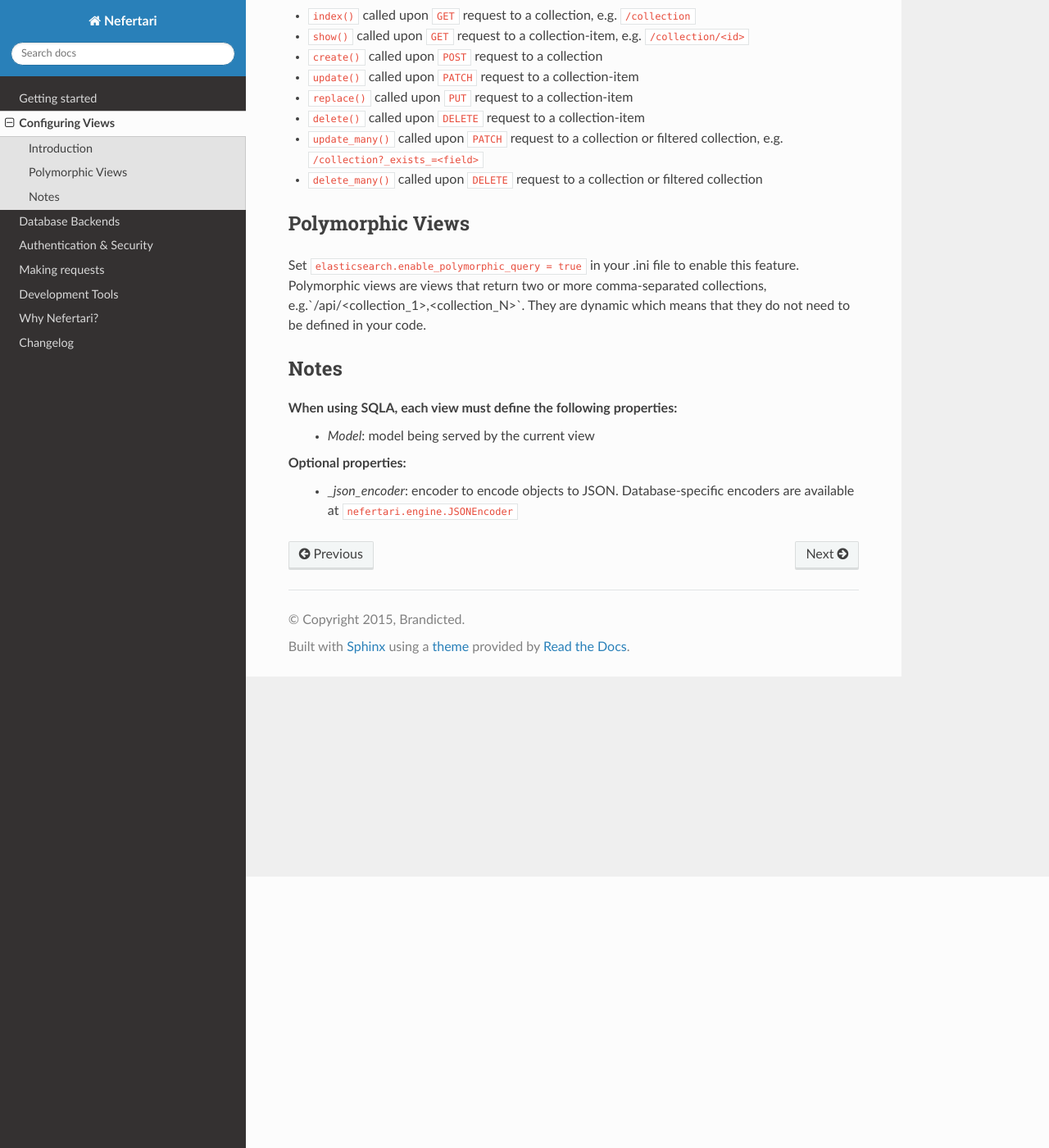
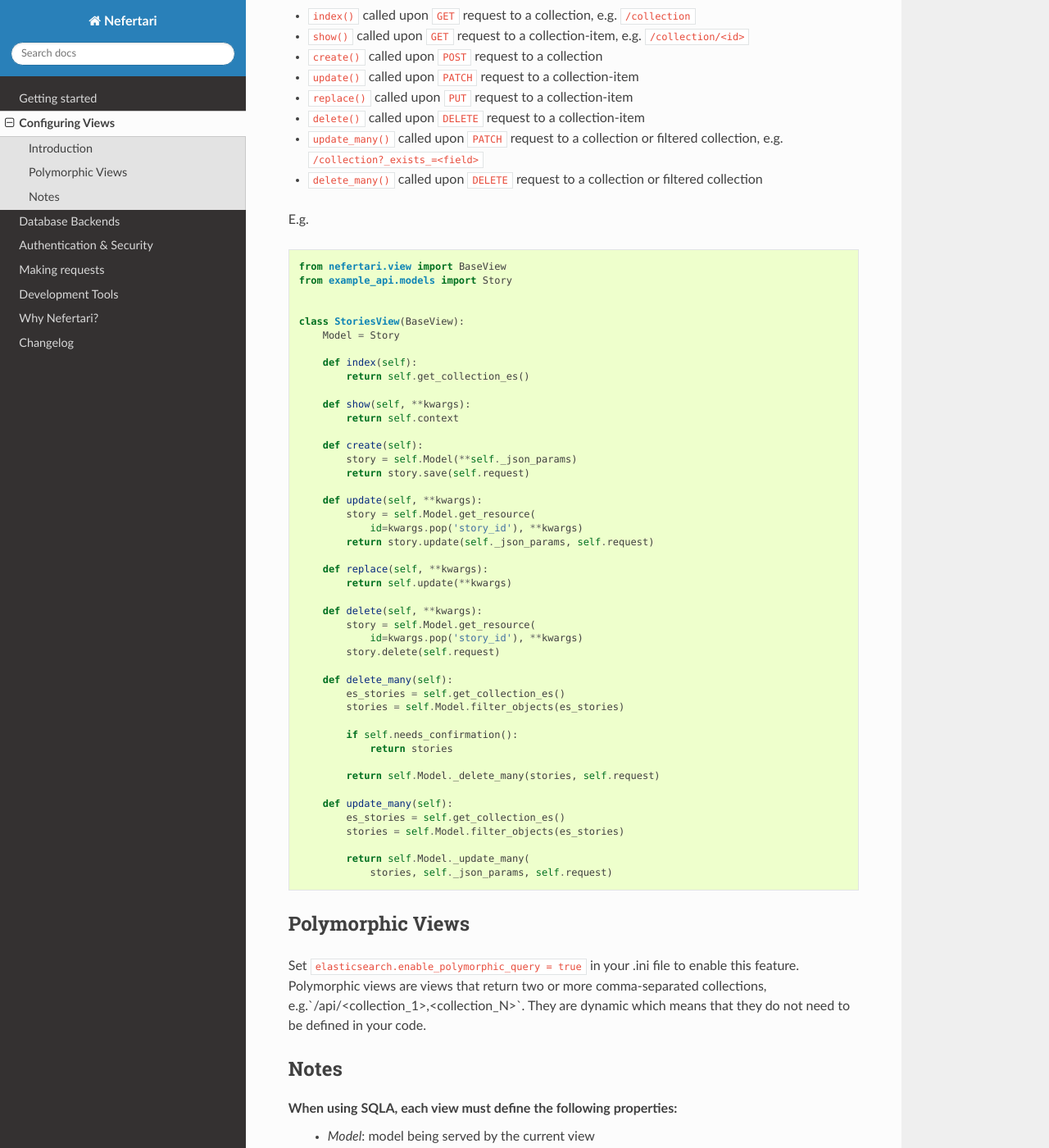
Before and after one commit to ramses-tech/nefertari, a Sphinx documentation site: the page built from docs/source/views.rst, in a window 1280 px wide and 1400 px high, scrolled down 331 px. Shown: the whole window at 82% size. Built offline with Sphinx 7.4.7 and the Read the Docs theme 2.0.0, drawn with Linux system fonts in a browser that asks for light colours.

Commit message:
working on doc

```diff
--- a/docs/source/views.rst
+++ b/docs/source/views.rst
@@ -15,6 +15,55 @@ It is recommended that your views reside in a package. In this case, each module
 * ``update_many()`` called upon ``PATCH`` request to a collection or filtered collection, e.g. ``/collection?_exists_=<field>``
 * ``delete_many()`` called upon ``DELETE`` request to a collection or filtered collection
 
+E.g.
+
+.. code-block:: python
+
+    from nefertari.view import BaseView
+    from example_api.models import Story
+
+
+    class StoriesView(BaseView):
+        Model = Story
+
+        def index(self):
+            return self.get_collection_es()
+
+        def show(self, **kwargs):
+            return self.context
+
+        def create(self):
+            story = self.Model(**self._json_params)
+            return story.save(self.request)
+
+        def update(self, **kwargs):
+            story = self.Model.get_resource(
+                id=kwargs.pop('story_id'), **kwargs)
+            return story.update(self._json_params, self.request)
+
+        def replace(self, **kwargs):
+            return self.update(**kwargs)
+
+        def delete(self, **kwargs):
+            story = self.Model.get_resource(
+                id=kwargs.pop('story_id'), **kwargs)
+            story.delete(self.request)
+
+        def delete_many(self):
+            es_stories = self.get_collection_es()
+            stories = self.Model.filter_objects(es_stories)
+
+            if self.needs_confirmation():
+                return stories
+
+            return self.Model._delete_many(stories, self.request)
+
+        def update_many(self):
+            es_stories = self.get_collection_es()
+            stories = self.Model.filter_objects(es_stories)
+
+            return self.Model._update_many(
+                stories, self._json_params, self.request)
 
 Polymorphic Views
 -----------------
```
Also changed, not shown: docs/source/auth.rst (+21 -7 lines), docs/source/making_requests.rst (+16 -18 lines).
